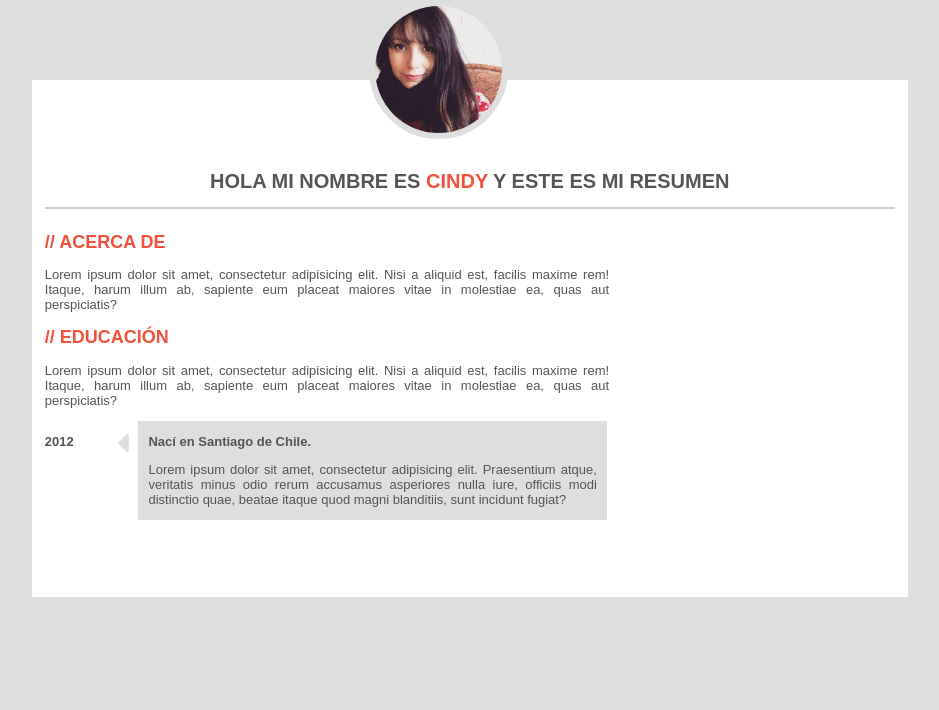
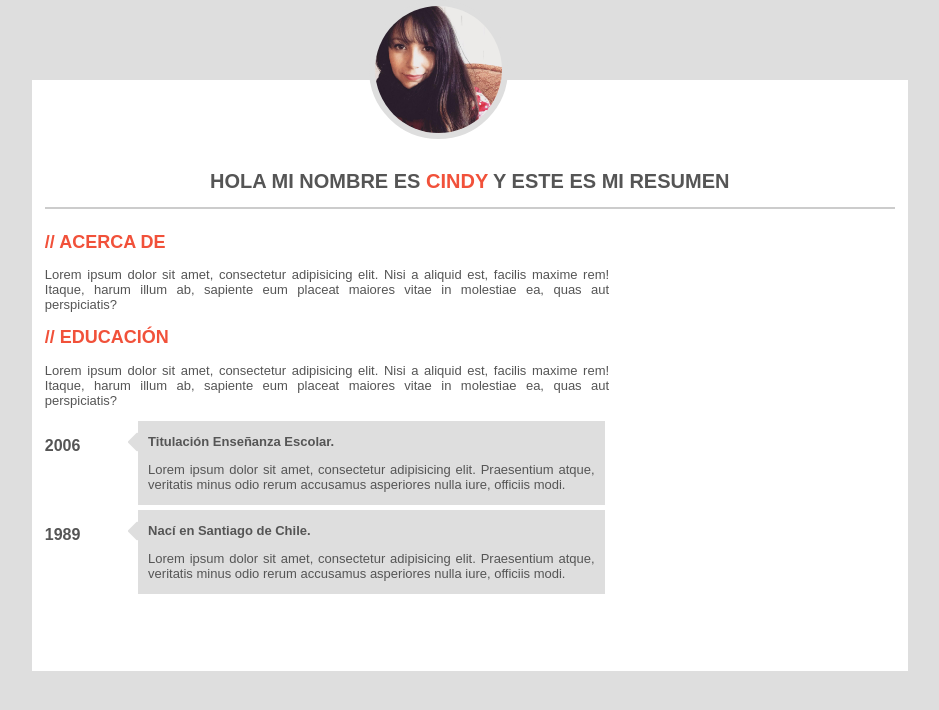
Before and after one commit to cindyfarias/Desafio006, a plain HTML site: page index.html in a window 1280 px wide. Shown: the whole page, without its empty margins (160-1099 px from the left). Drawn offline with Linux system fonts and the light colour scheme.

Commit message:
Seccion Educación

```diff
--- a/index.html
+++ b/index.html
@@ -28,24 +28,48 @@
 			<hr>
 
 			<div class="col-md-8">
+
 						<h2 class="destacado">// Acerca de</h2>
 						<p>Lorem ipsum dolor sit amet, consectetur adipisicing elit. Nisi a aliquid est, facilis maxime rem! Itaque, harum illum ab, sapiente eum placeat maiores vitae in molestiae ea, quas aut perspiciatis?</p>
 
 						<h2 class="destacado">// Educación</h2>
 						<p>Lorem ipsum dolor sit amet, consectetur adipisicing elit. Nisi a aliquid est, facilis maxime rem! Itaque, harum illum ab, sapiente eum placeat maiores vitae in molestiae ea, quas aut perspiciatis?</p>
 
+					<div class="col-md-12 educacion">
+
 						<div class="col-md-1">
-					<p><strong>2012</strong></p>
+							<h3>2006</h3>
 						</div>
 
-				<div class="col-md-1 flecha fa-2x">
-					<i class="fas fa-caret-left"></i>
+						<div class="col-md-1 flecha">
+							<i class="fas fa-caret-left fa-2x"></i>
+						</div>
+
+						<div class="col-md-10 back">
+							<p><strong>Titulación Enseñanza Escolar.</strong></p>
+							<p>Lorem ipsum dolor sit amet, consectetur adipisicing elit. Praesentium atque, veritatis minus odio rerum accusamus asperiores nulla iure, officiis modi.
+							</p>
+						</div>
+					</div>
+
+
+					<div class="col-md-12">
+
+
+						<div class="col-md-1">
+							<h3>1989</h3>
+						</div>
+
+						<div class="col-md-1 flecha">
+							<i class="fas fa-caret-left fa-2x"></i>
 						</div>
 
 						<div class="col-md-10 back">
 							<p><strong>Nací en Santiago de Chile.</strong></p>
-					<p>Lorem ipsum dolor sit amet, consectetur adipisicing elit. Praesentium atque, veritatis minus odio rerum accusamus asperiores nulla iure, officiis modi distinctio quae, beatae itaque quod magni blanditiis, sunt incidunt fugiat?
+							<p>Lorem ipsum dolor sit amet, consectetur adipisicing elit. Praesentium atque, veritatis minus odio rerum accusamus asperiores nulla iure, officiis modi.
 							</p>
+						</div>
+
 					</div>
 
 			</div>
--- a/style.css
+++ b/style.css
@@ -38,8 +38,12 @@ z-index: 0
 .flecha{
 position: relative;
 top: 5px;
-left: 25px;
+left: 35px;
 color: #dedede;
+}
+
+.educacion{
+	margin-bottom: 5px;
 }
 
 hr{
```
Lines whose indentation alone changed are shown as unchanged.
